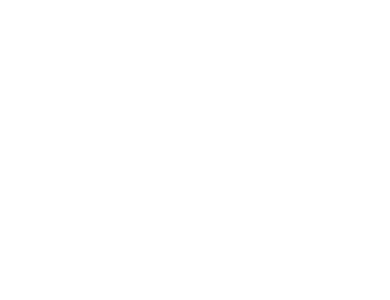
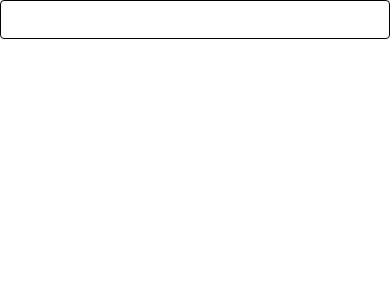
Before and after one commit to adamhinton/S10ReactNativeBasicComponents, a React Native app: screen / in a window 390 px wide. Shown: the top 300 px of the page. Built offline with nearby package versions, Linux system fonts and the light colour scheme.

Commit message:
my first TextInput

```diff
--- a/App.js
+++ b/App.js
@@ -1,10 +1,17 @@
-import React from 'react';
+/* eslint-disable react-native/no-inline-styles */
+import React, {useState} from 'react';
 import {SafeAreaView, Text, TextInput} from 'react-native';
 
 const App = () => {
+  const [textValue, setTextValue] = useState('');
+
   return (
     <SafeAreaView>
-      <TextInput />
+      <TextInput
+        style={{borderWidth: 1, padding: 10, borderRadius: 4}}
+        value={textValue}
+        onChangeText={setTextValue}
+      />
     </SafeAreaView>
   );
 };
```
